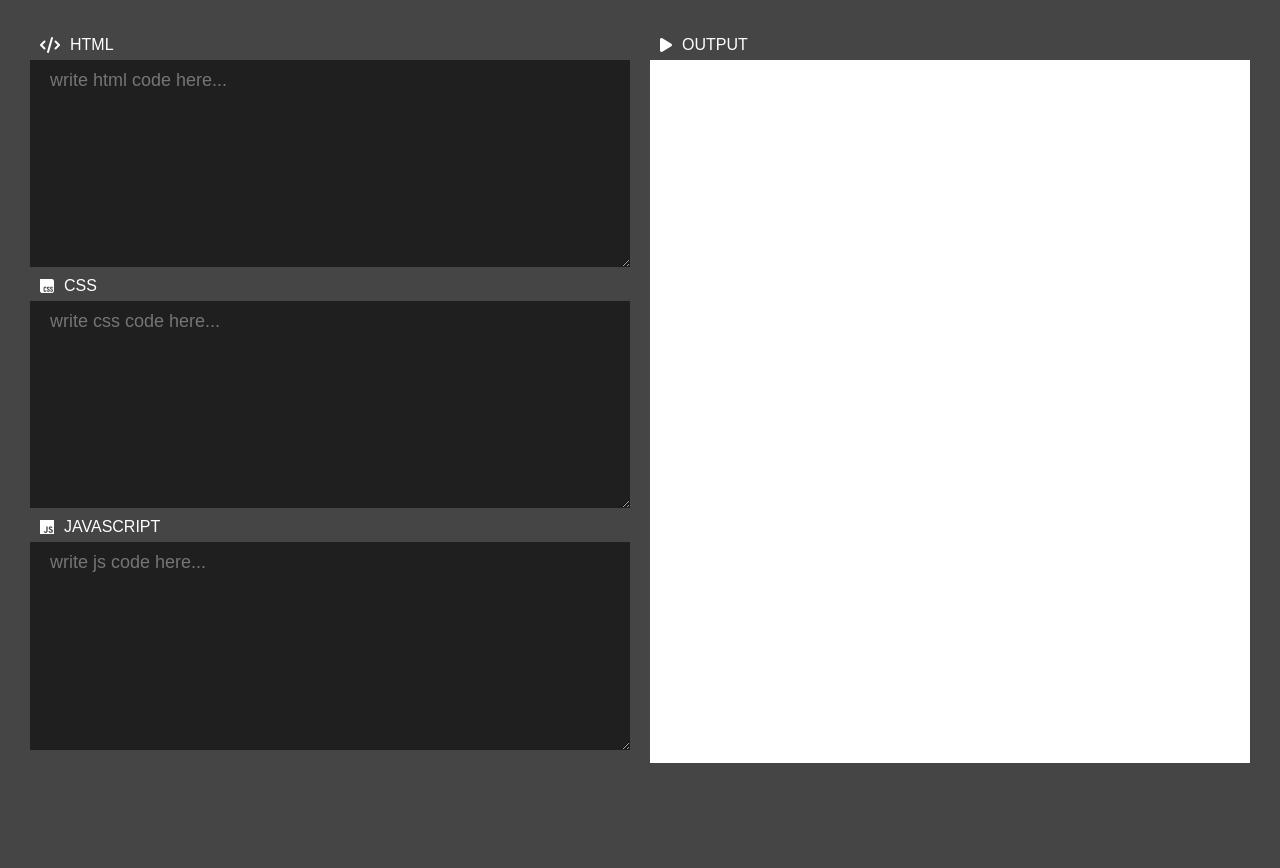
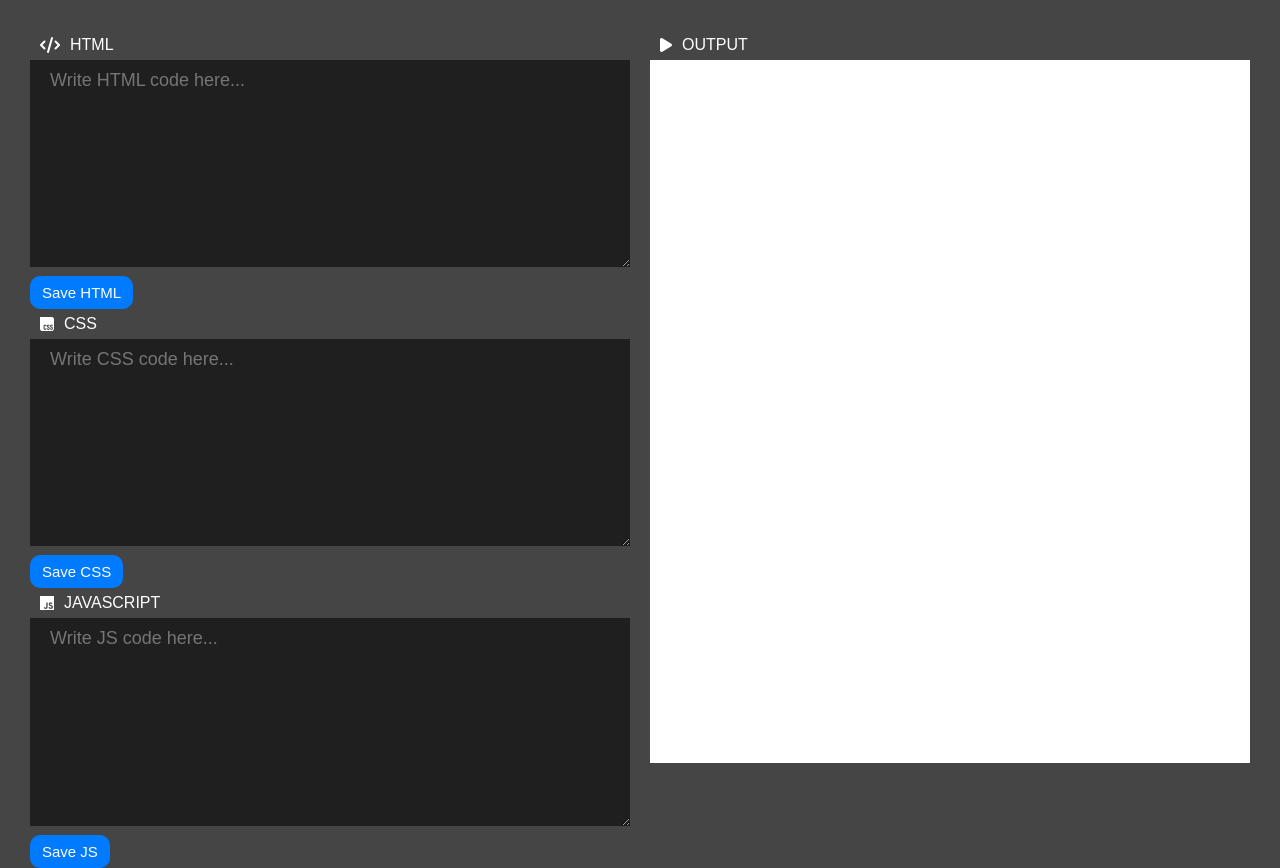
Before and after one commit to Maruthi-Nandan-Bhairi/txt, a plain HTML site: page code.html in a window 1280 px wide. Before the commit the page ends 800 px from the top, so only its background shows below. Drawn offline with Linux system fonts and the light colour scheme.

Commit message:
Add files via upload

```diff
--- a/code.html
+++ b/code.html
@@ -1,40 +1,80 @@
 <!DOCTYPE html>
 <html>
+
 <head>
     <meta charset="UTF-8">
-    <meta name="viewport" content="width=device-width,intial-scale=1.0">
+    <meta name="viewport" content="width=device-width,initial-scale=1.0">
+    <meta http-equiv="refresh" content="500">
+
     <title>LIVE CODE EDITOR</title>
     <link rel="stylesheet" href="style24.css">
-    <script src="https://kit.fontawesome.com/ec1da4970b.js"crossorigin="anonymous">
 
+    <script src="https://kit.fontawesome.com/ec1da4970b.js"></script>
+
+    <script>
+        // Show popup before refresh
+        window.addEventListener("beforeunload", function (event) {
+            event.returnValue = "Are you sure you want to refresh? Any unsaved changes will be lost.";
+        });
+
+        function run() {
+            let htmlCode = document.getElementById("html-code").value;
+            let cssCode = document.getElementById("css-code").value;
+            let jsCode = document.getElementById("js-code").value;
+
+            output.contentDocument.body.innerHTML = htmlCode + "<style>" + cssCode + "</style>";
+            output.contentWindow.eval(jsCode);
+        }
+
+        function saveFile(filename, content) {
+            let blob = new Blob([content], { type: "text/plain" });
+            let a = document.createElement("a");
+            a.href = URL.createObjectURL(blob);
+            a.download = filename;
+            a.click();
+        }
     </script>
+
+    <style>
+        .save-btn {
+            display: inline-block;
+            margin-top: 5px;
+            padding: 8px 12px;
+            background-color: #007bff;
+            color: white;
+            border: none;
+            border-radius: 10px;
+            cursor: pointer;
+            font-size: 15px;
+        }
+
+        .save-btn:hover {
+            background-color: #0056b3;
+        }
+    </style>
 </head>
 
 <body>
     <div class="container">
         <div class="left">
-            <label><i class="fa-solid fa-code"></i>HTML</label>
-            <textarea id="html-code"onkeyup="run()" placeholder="write html code here..."></textarea>
-            <label><i class="fa-brands fa-css"></i>CSS</label>
-            <textarea id="css-code" onkeyup="run()" placeholder="write css code here..."></textarea>
-            <label><i class="fa-brands fa-js"></i>JAVASCRIPT</label>
-            <textarea id="js-code"onkeyup="run()" placeholder="write js code here..."></textarea>
+            <label><i class="fa-solid fa-code"></i> HTML</label>
+            <textarea id="html-code" onkeyup="run()" placeholder="Write HTML code here..."></textarea>
+            <button class="save-btn" onclick="saveFile('index.html', document.getElementById('html-code').value)">Save HTML</button>
+
+            <label><i class="fa-brands fa-css"></i> CSS</label>
+            <textarea id="css-code" onkeyup="run()" placeholder="Write CSS code here..."></textarea>
+            <button class="save-btn" onclick="saveFile('style.css', document.getElementById('css-code').value)">Save CSS</button>
+
+            <label><i class="fa-brands fa-js"></i> JAVASCRIPT</label>
+            <textarea id="js-code" onkeyup="run()" placeholder="Write JS code here..."></textarea>
+            <button class="save-btn" onclick="saveFile('script.js', document.getElementById('js-code').value)">Save JS</button>
         </div>
+
         <div class="right">
-            <label><i class="fa-solid fa-play"></i>OUTPUT</label>
+            <label><i class="fa-solid fa-play"></i> OUTPUT</label>
             <iframe id="output"></iframe>
         </div>
-    <script>
-        function run() {
-            let htmlCode = document.getElementById("html-code").value;
-            let cssCode = document.getElementById("css-code").value;
-            let jsCode = document.getElementById("js-code").value;
-            let outpu = document.getElementById("output").value;
+    </div>
+</body>
 
-            output.contentDocument.body.innerHTML = htmlCode + "<style>" + cssCode + "<style>";
-            output.contentWindow.eval(jsCode);
-
-        }
-    </script>
-</body>
 </html>
```
